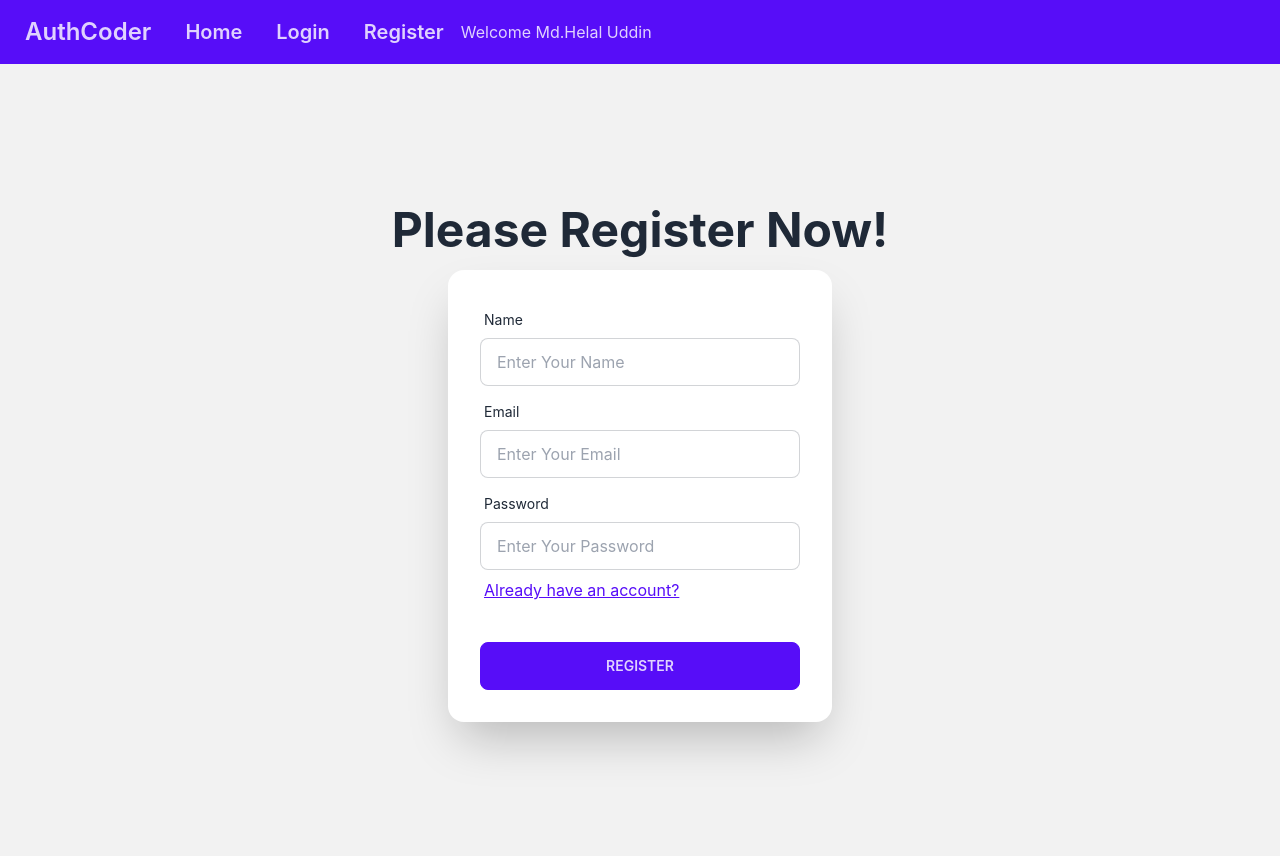
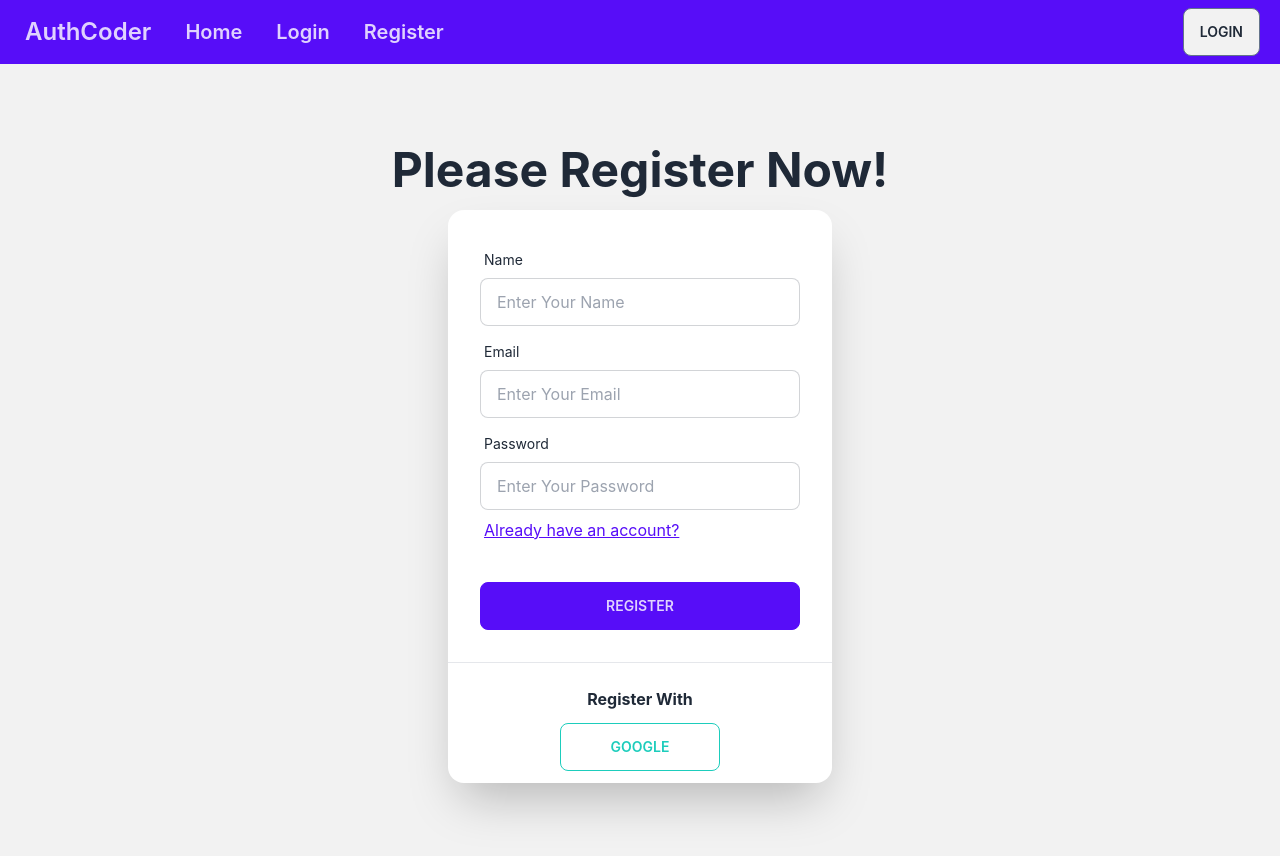
Before and after one commit to mdhelaluddinbd/auth-router-context, a React (Create React App) app: page /register in a window 1280 px wide. Shown: the top 856 px of the page. Built offline with nearby package versions, Linux system fonts and the light colour scheme; no server answers.

Commit message:
Use firebase system is create user ,login and register

```diff
--- a/src/Components/Header.js
+++ b/src/Components/Header.js
@@ -2,16 +2,35 @@ import React, { useContext } from "react";
 import { Link } from "react-router-dom";
 import { AuthContext } from "../contexts/UserContext";
 
+
 const Header = () => {
-  const {user}=useContext(AuthContext)
+  const {user,logOut}=useContext(AuthContext)
+
+  const handleSignOut=()=>{
+    logOut()
+    .then(()=>{})
+    .catch((error)=>console.error(error))
+  }
   return (
     <div>
-      <div className="navbar bg-primary text-primary-content">
+      <div className="navbar bg-primary text-primary-content justify-between">
+        <div>
         <Link className="btn btn-ghost normal-case text-2xl" to={"/"}>AuthCoder</Link>
         <Link className="btn btn-ghost normal-case text-xl" to={"/"}>Home</Link>
         <Link className="btn btn-ghost normal-case text-xl" to={"/login"}>Login</Link>
         <Link className="btn btn-ghost normal-case text-xl" to={"/register"}>Register</Link>
-        {user?.displayName && <span>Welcome {user.displayName}</span>}
+        </div>
+
+        <div className="me-3">
+        {user?.email && <span>Welcome {user.email}</span>}
+        {
+          user?.email?
+          <button onClick={handleSignOut} className="btn ms-3 btn-sm">Logout</button>
+          :
+          <Link className="btn border-slate-500" to={"/login"}>Login</Link>
+        }
+
+        </div>
       </div>
     </div>
   );
--- a/src/Components/Login.js
+++ b/src/Components/Login.js
@@ -1,13 +1,28 @@
-import React from "react";
+import React, { useContext } from "react";
 import { Form, Link } from "react-router-dom";
+import { AuthContext } from "../contexts/UserContext";
 
 const Login = () => {
+
+  const {signIn}=useContext(AuthContext)
+
+
     const handleSubmit=event=>{
         event.preventDefault();
         const form=event.target;
         const email=form.email.value;
         const password=form.password.value;
         console.log(email,password)
+
+        signIn(email,password)
+        .then(result=>{
+          const user=result.user;
+          console.log(user)
+          form.reset();
+        })
+        .catch(error=>{
+          console.error(error)
+        })
 
 
     }
--- a/src/Components/Register.js
+++ b/src/Components/Register.js
@@ -1,7 +1,11 @@
-import React from 'react';
+import React, { useContext } from 'react';
 import { Form, Link } from 'react-router-dom';
+import { AuthContext } from '../contexts/UserContext';
 
 const Register = () => {
+
+  const {createUser,signInWithGoogle}=useContext(AuthContext);
+  //console.log(createUser)
 
     const handleSubmit=event=>{
         event.preventDefault();
@@ -11,6 +15,27 @@ const Register = () => {
         const password=form.password.value;
         console.log(name,email,password)
 
+        createUser(email,password)
+        .then((result)=>{
+          const user=result.user;
+          console.log(user)
+          form.reset();
+        })
+        .catch(error=>{
+          console.error(error)
+        })
+
+    }
+
+    const hangleGoogleSignIn=()=>{
+      signInWithGoogle()
+      .then((result)=>{
+        const user=result.user;
+        console.log(user)
+      })
+      .catch((error)=>{
+        console.error(error)
+      })
     }
     return (
         <div>
@@ -68,6 +93,11 @@ const Register = () => {
                 <button className="btn btn-primary">Register</button>
               </div>
             </Form>
+            <hr />
+            <div className='m-3'>
+            <h3 className='m-3 font-bold'>Register With</h3>
+            <button onClick={hangleGoogleSignIn} className="btn btn-outline btn-accent" style={{width:"10rem"}}>Google</button>
+            </div>
           </div>
         </div>
       </div>
--- a/src/contexts/UserContext.js
+++ b/src/contexts/UserContext.js
@@ -1,8 +1,42 @@
-import React, { createContext } from "react";
+import React, { createContext, useEffect, useState } from "react";
+import {GoogleAuthProvider, createUserWithEmailAndPassword, getAuth, onAuthStateChanged, signInWithEmailAndPassword, signInWithPopup, signOut} from 'firebase/auth';
+import app from "../firebase/firebase.config";
+
 export const AuthContext = createContext();
+const auth=getAuth(app);
 const UserContext = ({children}) => {
-  const user={displayName:"Md.Helal Uddin"}
-  const authInfo = {user:user};
+
+  const [user,setUser]=useState({displayName:"Md.Helal Uddin"})
+  const googleProvider=new GoogleAuthProvider();
+
+  const createUser=(email,password)=>{
+    return createUserWithEmailAndPassword(auth,email,password);
+  }
+
+  const signIn=(email,password)=>{
+    return signInWithEmailAndPassword(auth,email,password)
+  }
+
+  const logOut=()=>{
+   return signOut(auth);
+  }
+
+  const signInWithGoogle=()=>{
+    return signInWithPopup (auth,googleProvider)
+  }
+
+  useEffect(()=>{
+   const unSubscribe =onAuthStateChanged(auth,currentUser=>{
+      setUser(currentUser)
+      console.log(currentUser)
+    })
+
+    return ()=>{
+      unSubscribe();
+    }
+  },[])
+
+  const authInfo = {user,createUser,signIn,logOut,signInWithGoogle};
   return (
   <AuthContext.Provider value={authInfo}>
     {children}
```
